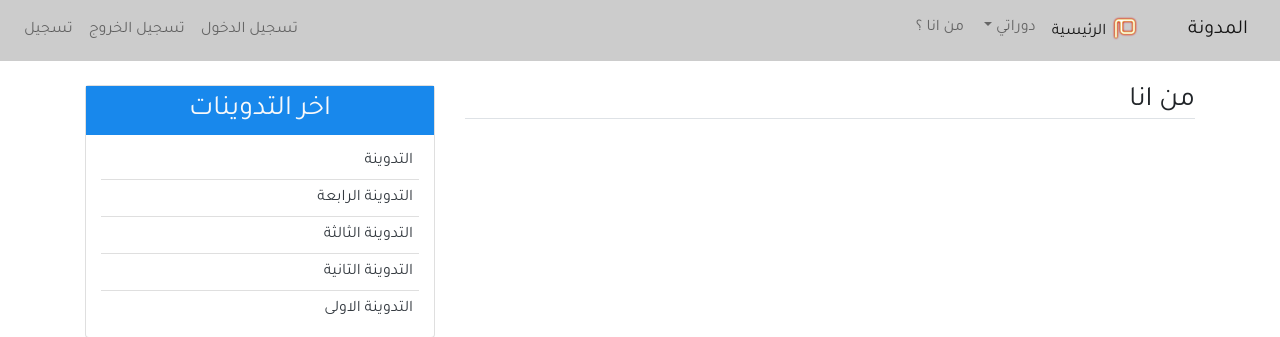
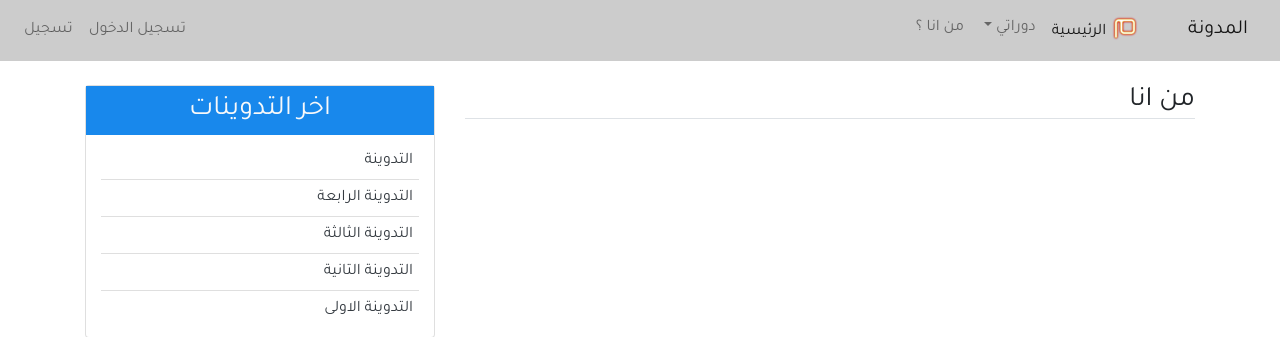
Before and after one commit to mhammed2020/Arabic-Blog-using-django-backend-framework, a Django app: page /about/ in a window 1280 px wide. Shown: the top 337 px of the page. Run offline with Django 3.2, Linux system fonts and the light colour scheme; data comes from the database, SQL or seed files in the repository; both versions use the stored data as it was after the commit; some libraries are stand-ins or nearby versions.

Commit message:
check if user is authenticated in base.html  and create other feature like new posts

```diff
--- a/blog/templates/blog/base.html
+++ b/blog/templates/blog/base.html
@@ -64,15 +64,32 @@
 
           </ul>
 
-         <ul class="navbar-nav mr-auto">
 
-        <li class="nav-item"> <a  class="nav-link" href="{% url 'login' %}#"  > تسجيل الدخول  </a> </li>
-        <li class="nav-item"> <a  class="nav-link" href="{% url 'logout' %}#"  > تسجيل الخروج  </a> </li>
+          {% if  user.is_authenticated %}
 
-        <li class="nav-item"> <a class="nav-link"  href="{% url 'register' %}" > تسجيل   </a> </li>
+          <ul class="navbar-nav mr-auto">
+
+            <li class="nav-item"> <a  class="nav-link" href="#"  >  تدوينة جديدة   </a> </li>
+            <li class="nav-item"> <a  class="nav-link" href="#"  > الملف الشخصي   </a> </li>
+            <li class="nav-item"> <a class="nav-link"  href="{% url 'logout' %}" >  تسجيل خروج   </a> </li>
 
 
-         </ul>
+             </ul>
+
+            {% else %}
+
+            <ul class="navbar-nav mr-auto">
+
+                <li class="nav-item"> <a  class="nav-link" href="{% url 'login' %}"  > تسجيل الدخول  </a> </li>
+
+                <li class="nav-item"> <a class="nav-link"  href="{% url 'register' %}" > تسجيل   </a> </li>
+
+
+                 </ul>
+          {% endif %}
+
+
+
 
 
         </div>
```
Also changed, not shown: db.sqlite3.
